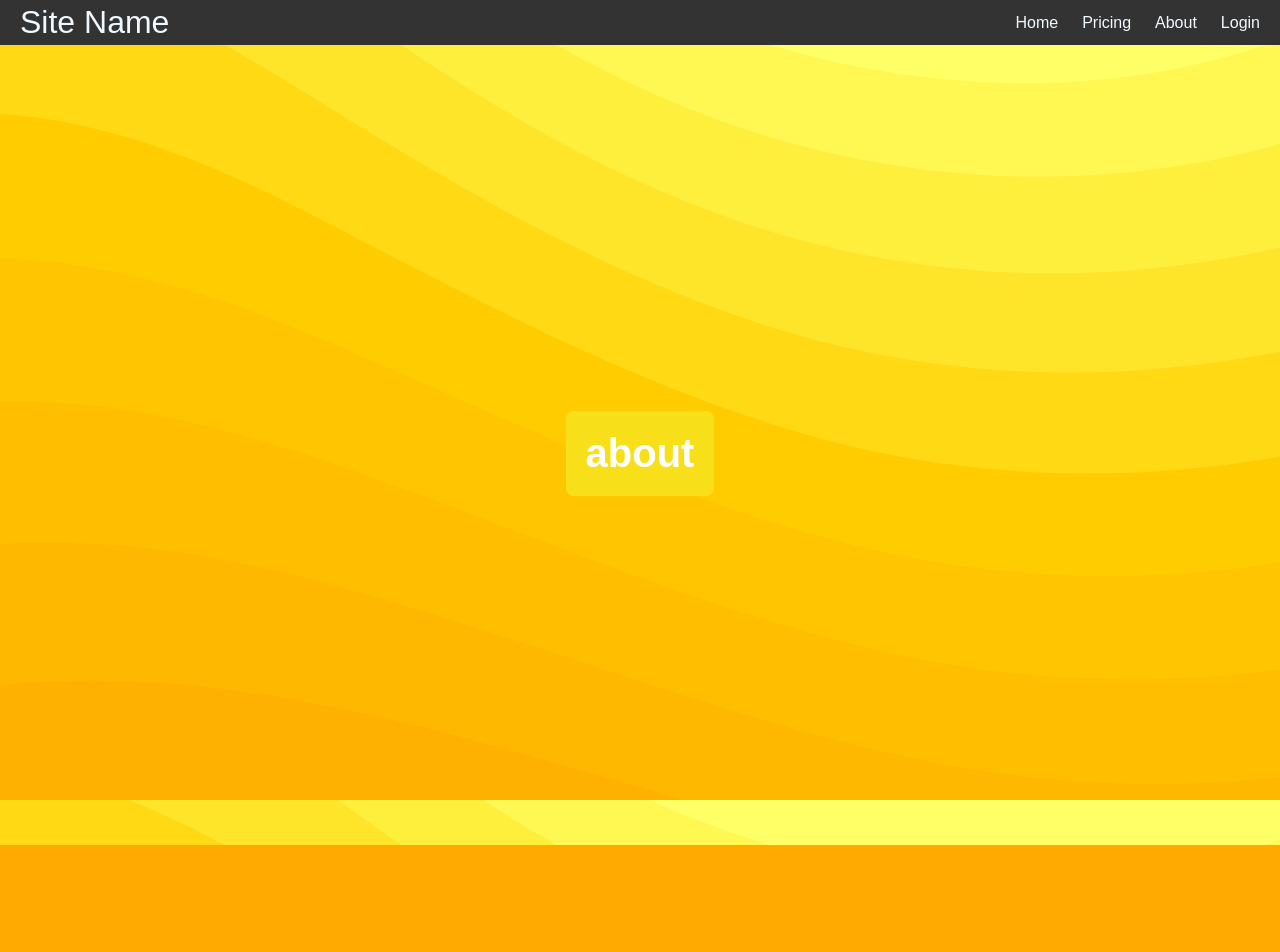
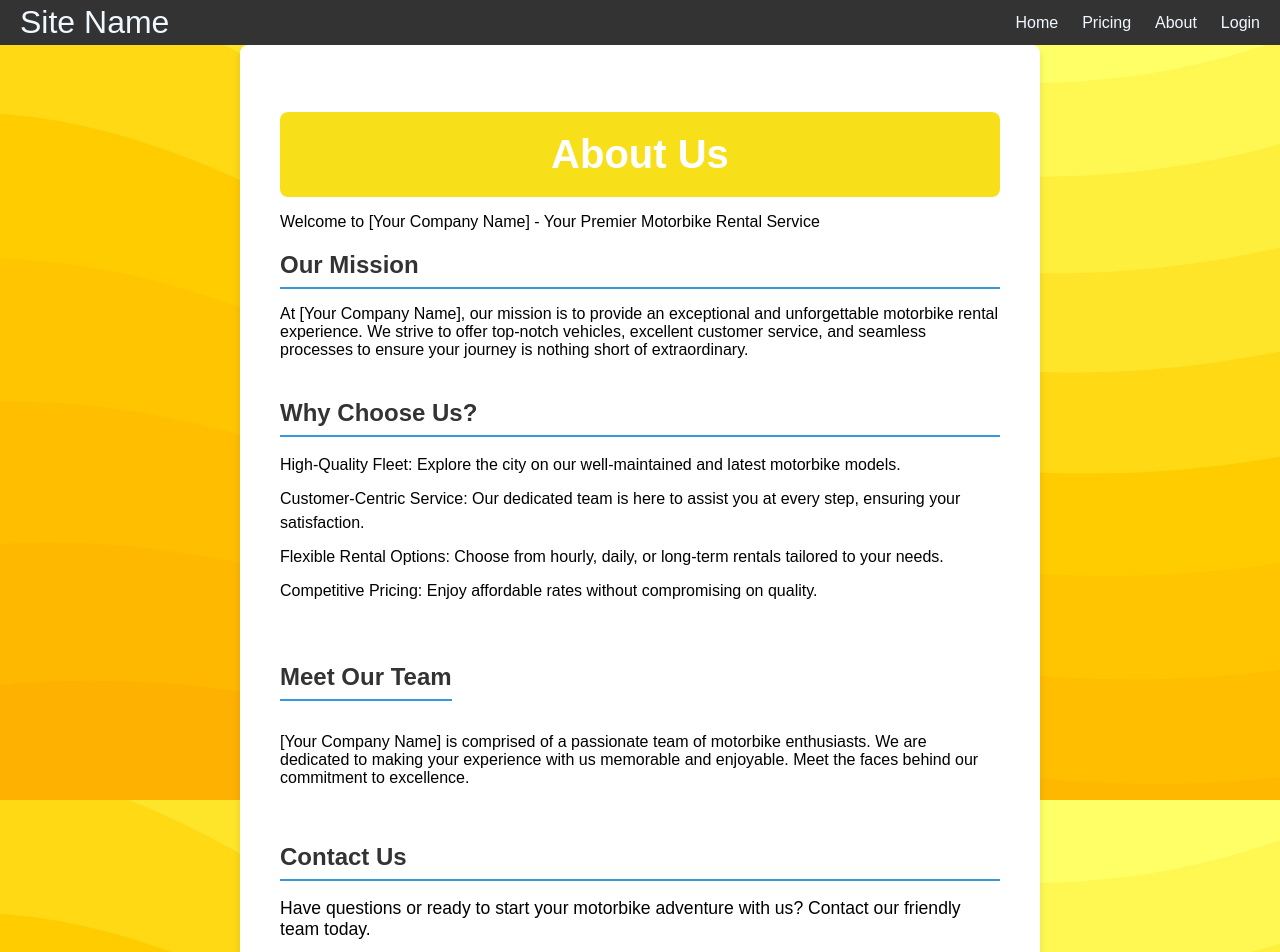
Before and after one commit to NirejBatrai/RentingApp, a React (Vite) app in the folder renting-app/: page /about in a window 1280 px wide. Shown: the top 952 px of the page. Before the commit the page ends 845 px from the top, so only its background shows below. Built offline with nearby package versions, Linux system fonts and the light colour scheme.

Commit message:
added infromation from chatgtp

```diff
--- a/renting-app/src/pages/About.jsx
+++ b/renting-app/src/pages/About.jsx
@@ -1,11 +1,55 @@
+import React from "react";
 import "./About.css";
 
-export default function About() {
+const About = () => {
   return (
-    <>
-      <div className="about-container">
-        <h1>about</h1>
+    <div className="about-container">
+      <div className="about-content">
+        <h1>About Us</h1>
+        <p>Welcome to [Your Company Name] - Your Premier Motorbike Rental Service</p>
+
+        <div className="mission-values">
+          <h2>Our Mission</h2>
+          <p>
+            At [Your Company Name], our mission is to provide an exceptional and
+            unforgettable motorbike rental experience. We strive to offer top-notch
+            vehicles, excellent customer service, and seamless processes to ensure
+            your journey is nothing short of extraordinary.
+          </p>
+        </div>
+
+        <div className="why-choose-us">
+          <h2>Why Choose Us?</h2>
+          <ul>
+            <li>High-Quality Fleet: Explore the city on our well-maintained and latest motorbike models.</li>
+            <li>Customer-Centric Service: Our dedicated team is here to assist you at every step, ensuring your satisfaction.</li>
+            <li>Flexible Rental Options: Choose from hourly, daily, or long-term rentals tailored to your needs.</li>
+            <li>Competitive Pricing: Enjoy affordable rates without compromising on quality.</li>
+          </ul>
+        </div>
+
+        <div className="team">
+          <h2>Meet Our Team</h2>
+          <p>
+            [Your Company Name] is comprised of a passionate team of motorbike enthusiasts.
+            We are dedicated to making your experience with us memorable and enjoyable.
+            Meet the faces behind our commitment to excellence.
+          </p>
+          {/* Add team member profiles or photos here */}
+        </div>
+
+        <div className="contact-info">
+          <h2>Contact Us</h2>
+          <p>
+            Have questions or ready to start your motorbike adventure with us? Contact our
+            friendly team today.
+          </p>
+          <p>Email: info@[yourcompanyname].com</p>
+          <p>Phone: [Your Contact Number]</p>
+        </div>
       </div>
-    </>
+    </div>
   );
-}
+};
+
+export default About;
```
